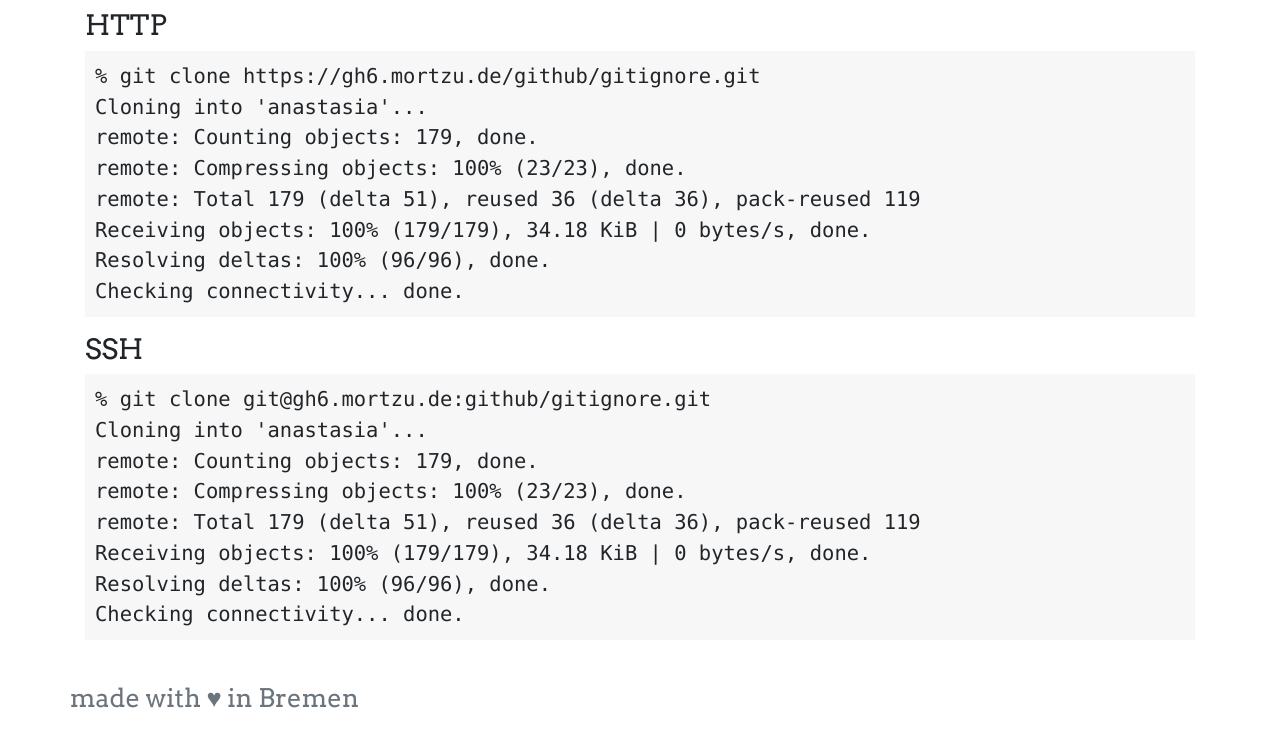
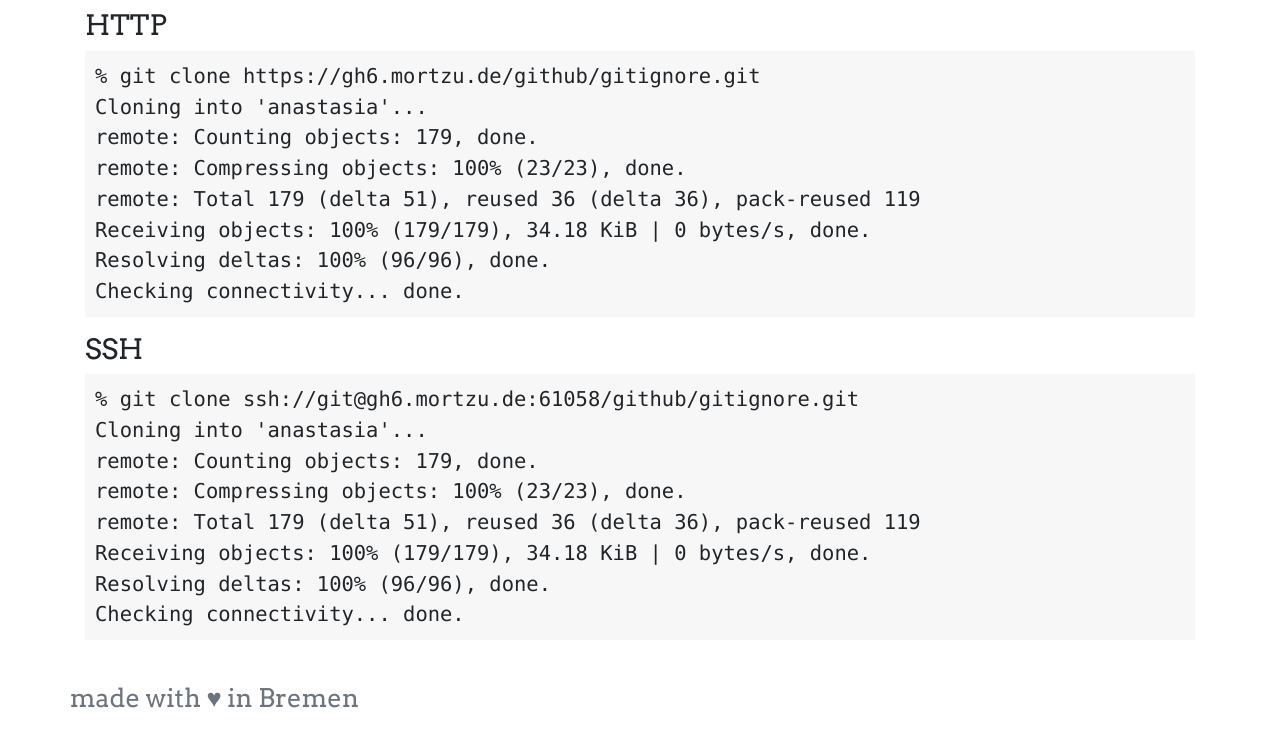
Before and after one commit to mortzu/gh6-mortzu-de, a plain HTML site: page index.html in a window 1280 px wide. Shown: the part 421-1161 px from the top of the page. Drawn offline with nearby package versions, Linux system fonts and the light colour scheme.

Commit message:
Fixed mail address and clone URL

```diff
--- a/index.html
+++ b/index.html
@@ -37,7 +37,7 @@ Checking connectivity... done.
 
 <h3>SSH</h3>
 <pre>
-% git clone git@gh6.mortzu.de:github/gitignore.git
+% git clone ssh://git@gh6.mortzu.de:61058/github/gitignore.git
 Cloning into 'anastasia'...
 remote: Counting objects: 179, done.
 remote: Compressing objects: 100% (23/23), done.
```
